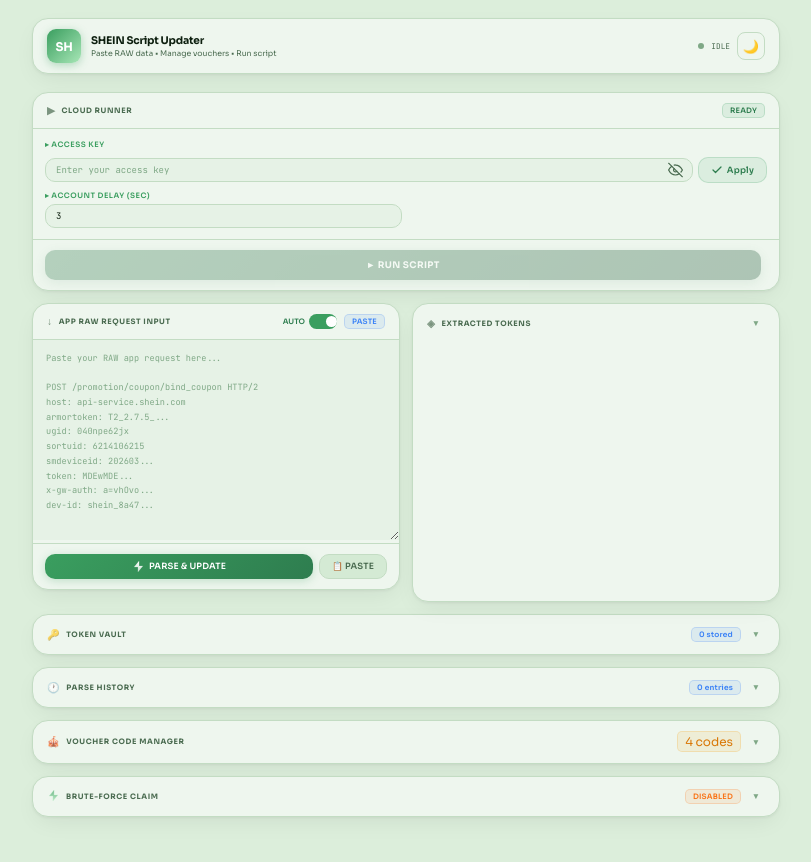
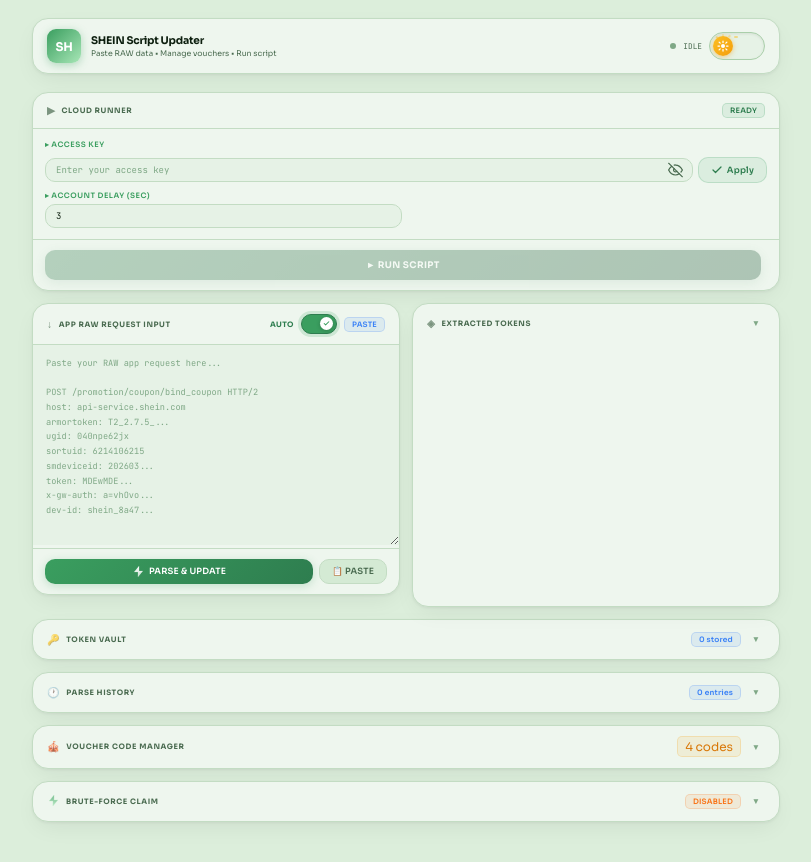
Before and after one commit to itzmebenz13/synkstore, a plain HTML site: page templates/index.html in a window 1280 px wide. Both pictures are taken after a click on the label "MANUAL". Shown: the whole page, without its empty margins (234-1045 px from the left). Drawn offline with Linux system fonts and the light colour scheme.

Commit message:
Add files via upload

```diff
--- a/templates/index.html
+++ b/templates/index.html
@@ -107,13 +107,81 @@
     .dot.on { background: var(--acc); box-shadow: 0 0 0 3px rgba(58,158,95,.18); animation: pulse 2s infinite; }
     @keyframes pulse { 0%,100%{opacity:1} 50%{opacity:.35} }
     #stext { font-size: .65rem; color: var(--dim); font-family: var(--mono); }
-    .theme-toggle {
-      background: transparent; border: 1px solid var(--b1); color: var(--dim);
-      cursor: pointer; width: 28px; height: 28px; border-radius: 8px;
+    /* ─── THEME TOGGLE PILL ─── */
+    #themeToggle {
+      position: relative; width: 56px; height: 28px; flex-shrink: 0;
+      border-radius: 14px; border: 1.5px solid var(--b2);
+      background: var(--inp); cursor: pointer; padding: 0;
+      overflow: hidden;
+      transition: background .3s, border-color .3s, box-shadow .3s;
+      box-shadow: inset 0 1px 3px rgba(0,0,0,.08);
+    }
+    [data-theme="dark"] #themeToggle {
+      background: #1a2035; border-color: #2a3a5e;
+      box-shadow: inset 0 1px 4px rgba(0,0,0,.3), 0 0 0 0 rgba(100,130,255,.0);
+    }
+    #themeToggle:hover { box-shadow: inset 0 1px 3px rgba(0,0,0,.08), 0 0 0 3px rgba(58,158,95,.15); }
+    [data-theme="dark"] #themeToggle:hover { box-shadow: inset 0 1px 4px rgba(0,0,0,.3), 0 0 0 3px rgba(120,150,255,.15); }
+
+    /* Sliding thumb */
+    #tt-thumb {
+      position: absolute; top: 3px; left: 3px;
+      width: 20px; height: 20px; border-radius: 50%;
+      background: linear-gradient(135deg, #fbbf24, #f59e0b);
+      box-shadow: 0 1px 5px rgba(245,158,11,.5);
+      transition: transform .38s cubic-bezier(.34,1.4,.64,1), background .35s, box-shadow .35s;
       display: flex; align-items: center; justify-content: center;
-      transition: all .18s; font-size: 13px; padding: 0;
-    }
-    .theme-toggle:hover { background: var(--hov); border-color: var(--b2); color: var(--txt); }
+      z-index: 2;
+    }
+    [data-theme="dark"] #tt-thumb {
+      transform: translateX(28px);
+      background: linear-gradient(135deg, #c7d2fe, #818cf8);
+      box-shadow: 0 1px 6px rgba(129,140,248,.6);
+    }
+
+    /* Sun icon (shown in light mode) */
+    #tt-sun {
+      position: absolute; width: 12px; height: 12px;
+      transition: opacity .2s, transform .3s;
+      opacity: 1; transform: scale(1) rotate(0deg);
+    }
+    [data-theme="dark"] #tt-sun { opacity: 0; transform: scale(.5) rotate(45deg); }
+
+    /* Moon icon (shown in dark mode) */
+    #tt-moon {
+      position: absolute; width: 10px; height: 10px;
+      transition: opacity .2s .1s, transform .3s .1s;
+      opacity: 0; transform: scale(.5) rotate(-45deg);
+    }
+    [data-theme="dark"] #tt-moon { opacity: 1; transform: scale(1) rotate(0deg); }
+
+    /* Background stars (dark mode) */
+    #tt-stars {
+      position: absolute; inset: 0; pointer-events: none;
+      transition: opacity .3s;
+      opacity: 0;
+    }
+    [data-theme="dark"] #tt-stars { opacity: 1; }
+    .tt-star {
+      position: absolute; border-radius: 50%;
+      background: #fff; animation: ttStarTwinkle 2s ease-in-out infinite;
+    }
+    @keyframes ttStarTwinkle { 0%,100%{opacity:.7;transform:scale(1)} 50%{opacity:.2;transform:scale(.6)} }
+
+    /* Sun rays (light mode) */
+    #tt-rays {
+      position: absolute; inset: 0; pointer-events: none;
+      transition: opacity .25s;
+      opacity: 1;
+    }
+    [data-theme="dark"] #tt-rays { opacity: 0; }
+    .tt-ray {
+      position: absolute; width: 2px; border-radius: 1px;
+      background: rgba(251,191,36,.55);
+      transform-origin: bottom center;
+      animation: ttRayPulse 2s ease-in-out infinite;
+    }
+    @keyframes ttRayPulse { 0%,100%{opacity:.5;transform-origin:bottom center;} 50%{opacity:1;} }
     /* ─── SUCCESS BANNER ─── */
     #sum {
       display: none; margin-bottom: 12px; padding: 8px 12px;
@@ -292,8 +360,38 @@
     #terminal .t-head { color: var(--txt); font-weight: 700; }
     #terminal .t-dim { color: var(--mut); }
     /* ─── AUTO TOGGLE ─── */
-    #auto-toggle { width: 28px; height: 15px; border-radius: 8px; background: var(--mut); position: relative; transition: background .2s; cursor: pointer; flex-shrink: 0; }
-    #auto-thumb { width: 11px; height: 11px; border-radius: 50%; background: #fff; position: absolute; top: 2px; left: 2px; transition: left .2s; }
+    /* ─── AUTO MODE TOGGLE ─── */
+    #auto-label { cursor: pointer; user-select: none; display: flex; align-items: center; gap: 7px; }
+    #auto-track {
+      position: relative; width: 36px; height: 20px; flex-shrink: 0;
+      border-radius: 10px;
+      background: var(--b2);
+      border: 1.5px solid var(--b2);
+      transition: background .25s, border-color .25s, box-shadow .25s;
+      cursor: pointer;
+    }
+    #auto-track.on {
+      background: var(--acc);
+      border-color: var(--accH);
+      box-shadow: 0 0 0 3px rgba(58,158,95,.18);
+    }
+    #auto-thumb {
+      position: absolute; top: 2px; left: 2px;
+      width: 13px; height: 13px; border-radius: 50%;
+      background: #fff;
+      box-shadow: 0 1px 4px rgba(0,0,0,.22);
+      transition: transform .25s cubic-bezier(.34,1.56,.64,1), opacity .2s;
+      display: flex; align-items: center; justify-content: center;
+    }
+    #auto-track.on #auto-thumb { transform: translateX(16px); }
+    .auto-thumb-icon { display: flex; align-items: center; justify-content: center; opacity: 0; transition: opacity .18s; }
+    #auto-track.on .auto-thumb-icon { opacity: 1; }
+    #auto-mode-text {
+      font-size: .62rem; font-weight: 700; letter-spacing: .06em;
+      color: var(--mut); transition: color .2s;
+      min-width: 42px; text-align: right;
+    }
+    #auto-label:has(#auto-track.on) #auto-mode-text { color: var(--ok); }
     /* ─── COPY POPUP ─── */
     #copypopup {
       position: fixed; top: 50%; left: 50%;
@@ -492,7 +590,42 @@
       <div class="hright">
         <div class="dot" id="dot"></div>
         <span id="stext">IDLE</span>
-        <button class="theme-toggle" id="themeToggle" title="Toggle theme">&#9728;</button>
+        <button id="themeToggle" title="Toggle theme" aria-label="Toggle light/dark mode">
+          <!-- Stars (dark mode bg) -->
+          <div id="tt-stars">
+            <div class="tt-star" style="width:2px;height:2px;top:5px;left:8px;animation-delay:.3s"></div>
+            <div class="tt-star" style="width:1.5px;height:1.5px;top:9px;left:14px;animation-delay:.9s"></div>
+            <div class="tt-star" style="width:1.5px;height:1.5px;top:4px;left:20px;animation-delay:.1s"></div>
+            <div class="tt-star" style="width:2px;height:2px;top:14px;left:9px;animation-delay:1.4s"></div>
+            <div class="tt-star" style="width:1px;height:1px;top:18px;left:18px;animation-delay:.6s"></div>
+          </div>
+          <!-- Sun rays (light mode) -->
+          <div id="tt-rays">
+            <div class="tt-ray" style="height:4px;top:1px;left:13px;transform:rotate(0deg) translateX(-50%)"></div>
+            <div class="tt-ray" style="height:3px;top:2px;left:18px;transform:rotate(45deg) translateX(-50%);animation-delay:.3s"></div>
+            <div class="tt-ray" style="height:4px;top:1px;left:23px;transform:rotate(90deg) translateX(-50%);animation-delay:.6s"></div>
+            <div class="tt-ray" style="height:3px;top:2px;left:8px;transform:rotate(-45deg) translateX(-50%);animation-delay:.9s"></div>
+          </div>
+          <!-- Sliding thumb with icon -->
+          <div id="tt-thumb">
+            <!-- Sun SVG -->
+            <svg id="tt-sun" viewBox="0 0 24 24" fill="none" stroke="#fff" stroke-width="2.5" stroke-linecap="round">
+              <circle cx="12" cy="12" r="4" fill="#fff" stroke="none"/>
+              <line x1="12" y1="2" x2="12" y2="5"/>
+              <line x1="12" y1="19" x2="12" y2="22"/>
+              <line x1="4.22" y1="4.22" x2="6.34" y2="6.34"/>
+              <line x1="17.66" y1="17.66" x2="19.78" y2="19.78"/>
+              <line x1="2" y1="12" x2="5" y2="12"/>
+              <line x1="19" y1="12" x2="22" y2="12"/>
+              <line x1="4.22" y1="19.78" x2="6.34" y2="17.66"/>
+              <line x1="17.66" y1="6.34" x2="19.78" y2="4.22"/>
+            </svg>
+            <!-- Moon SVG -->
+            <svg id="tt-moon" viewBox="0 0 24 24" fill="#fff" stroke="none">
+              <path d="M21 12.79A9 9 0 1 1 11.21 3 7 7 0 0 0 21 12.79z"/>
+            </svg>
+          </div>
+        </button>
       </div>
     </header>
 
@@ -513,7 +646,7 @@
         <div class="runner-field" style="grid-column:1/-1">
           <div style="display:flex;align-items:center;justify-content:space-between;margin-bottom:4px">
             <span class="runner-label">&#9656; Access Key</span>
-            <span id="key-saved-badge" style="display:none">&#10003; SAVED</span>
+            <span id="key-saved-badge" style="display:none"><svg width="11" height="11" viewBox="0 0 24 24" fill="none" stroke="currentColor" stroke-width="3" stroke-linecap="round" stroke-linejoin="round" style="display:inline-block;vertical-align:-1px;margin-right:3px"><polyline points="20 6 9 17 4 12"/></svg>SAVED</span>
           </div>
           <div style="display:flex;gap:5px;align-items:center">
             <div style="position:relative;flex:1">
@@ -541,10 +674,14 @@
         <div class="ph">
           <div class="pt"><span class="pt-icon">&#8595;</span> App RAW Request Input</div>
           <div style="display:flex;align-items:center;gap:7px">
-            <label id="auto-label" style="font-size:.62rem;font-weight:600;color:var(--dim);cursor:pointer;user-select:none;display:flex;align-items:center;gap:4px">
+            <label id="auto-label">
               <span id="auto-mode-text">MANUAL</span>
-              <div id="auto-toggle">
-                <div id="auto-thumb"></div>
+              <div id="auto-track">
+                <div id="auto-thumb">
+                  <span class="auto-thumb-icon">
+                    <svg width="7" height="7" viewBox="0 0 24 24" fill="none" stroke="var(--acc)" stroke-width="3.5" stroke-linecap="round" stroke-linejoin="round"><polyline points="20 6 9 17 4 12"/></svg>
+                  </span>
+                </div>
               </div>
             </label>
             <span class="b b-blue">PASTE</span>
@@ -1436,16 +1573,13 @@
     renderVault();
     // ── AUTO MODE state ──
     var _autoMode = false;
-    var _autoToggleEl  = document.getElementById('auto-toggle');
-    var _autoThumbEl   = document.getElementById('auto-thumb');
-    var _autoTextEl    = document.getElementById('auto-mode-text');
+    var _autoTrackEl = document.getElementById('auto-track');
+    var _autoTextEl  = document.getElementById('auto-mode-text');
 
     function setAutoMode(on) {
       _autoMode = on;
-      _autoToggleEl.style.background = on ? 'var(--acc)' : 'var(--mut)';
-      _autoThumbEl.style.left = on ? '17px' : '2px';
+      if (on) { _autoTrackEl.classList.add('on'); } else { _autoTrackEl.classList.remove('on'); }
       _autoTextEl.textContent = on ? 'AUTO' : 'MANUAL';
-      _autoTextEl.style.color = on ? 'var(--ok)' : 'var(--dim)';
       localStorage.setItem('ssu_auto_mode', on ? '1' : '0');
       updateAutoDisable();
     }
@@ -1462,7 +1596,7 @@
         setTimeout(function() { _toggling = false; }, 50);
       }
       document.getElementById('auto-label').addEventListener('click', handleToggle);
-      document.getElementById('auto-toggle').addEventListener('click', handleToggle);
+      document.getElementById('auto-track').addEventListener('click', handleToggle);
     })();
 
     // ── PASTE button ──
@@ -1902,14 +2036,11 @@
     // ================================================================
     (function () {
       var btn = document.getElementById('themeToggle');
-      var t = document.documentElement.getAttribute('data-theme') || 'dark';
-      btn.textContent = t === 'dark' ? '\u2600' : '\uD83C\uDF19';
       btn.addEventListener('click', function () {
         var cur = document.documentElement.getAttribute('data-theme');
         var next = cur === 'dark' ? 'light' : 'dark';
         document.documentElement.setAttribute('data-theme', next);
         localStorage.setItem('ssu_theme', next);
-        this.textContent = next === 'dark' ? '\u2600' : '\uD83C\uDF19';
       });
     })();
   </script>
```
